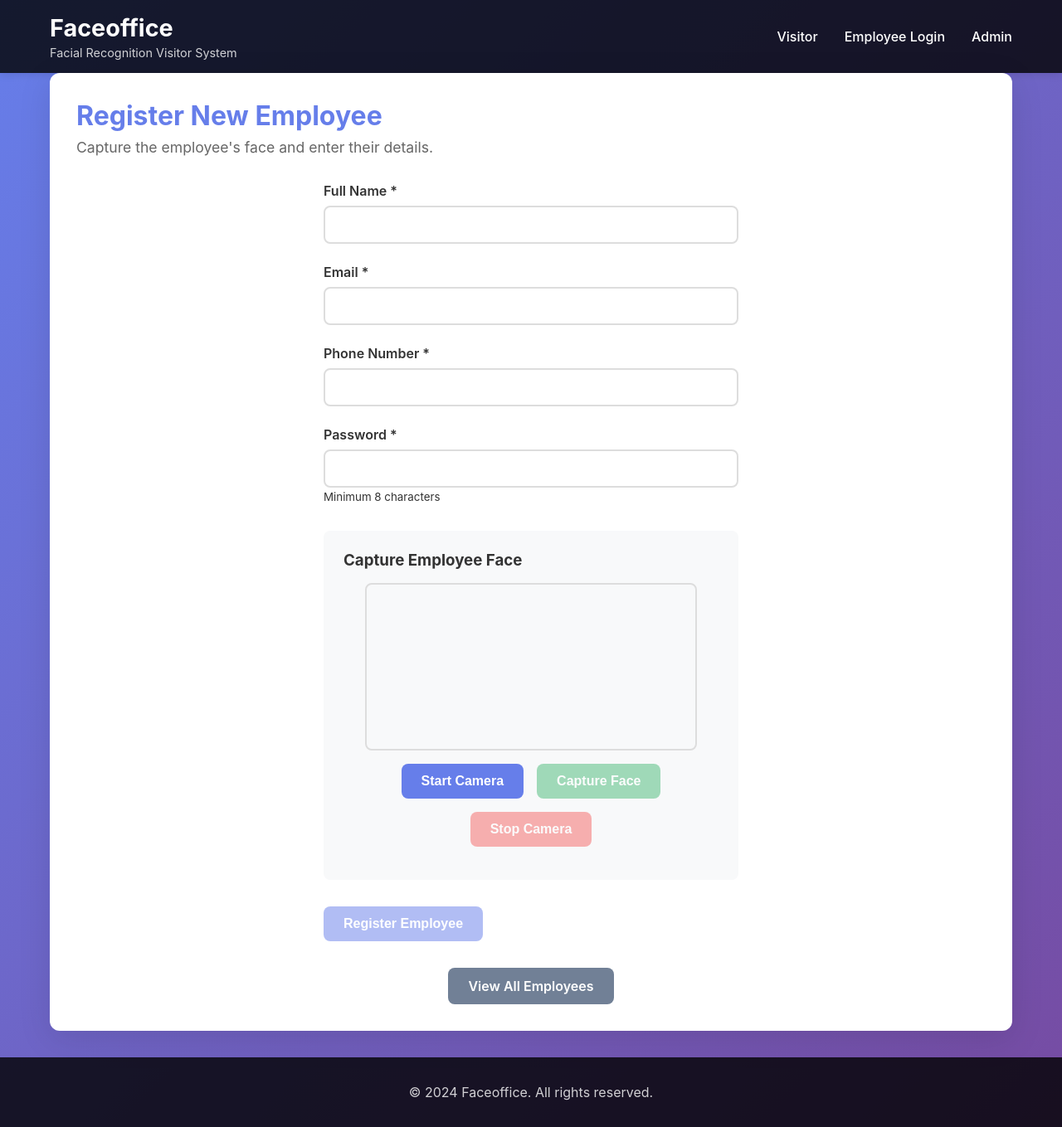
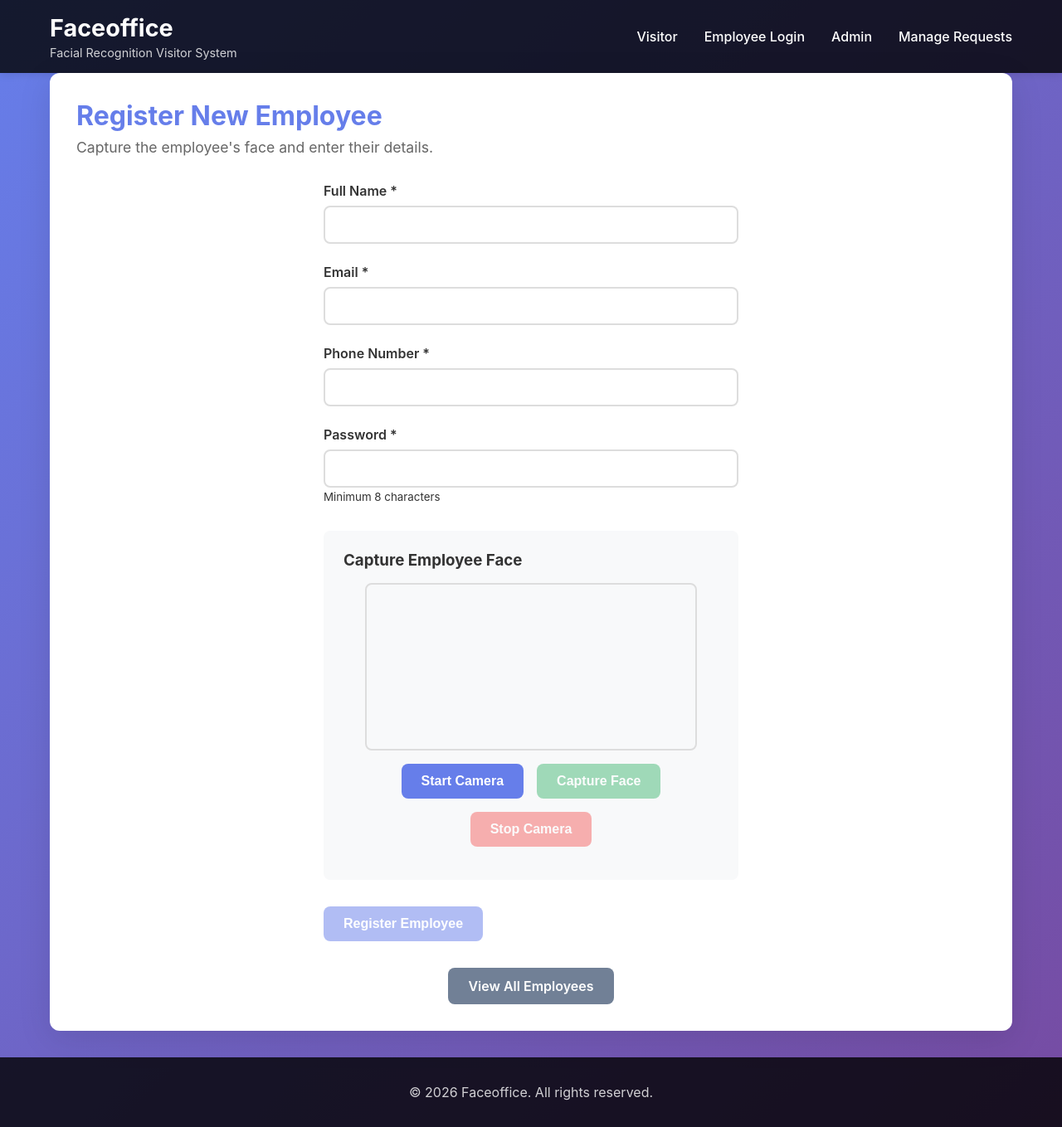
Before and after one commit to ShristiDCJ/Faceoffice, a Flask app: page /admin/register in a window 1280 px wide. Shown: the whole page at 83% size. Run offline with Flask 3, Linux system fonts and the light colour scheme.

Commit message:
Update base.html

```diff
--- a/app/templates/base.html
+++ b/app/templates/base.html
@@ -18,6 +18,7 @@
                 <a href="/visitor">Visitor</a>
                 <a href="/auth/login">Employee Login</a>
                 <a href="/admin/register">Admin</a>
+                <a href="/admin/requests">Manage Requests</a>
             </div>
         </div>
     </nav>
@@ -35,7 +36,7 @@
     </main>
 
     <footer>
-        <p>&copy; 2024 Faceoffice. All rights reserved.</p>
+        <p>&copy; 2026 Faceoffice. All rights reserved.</p>
     </footer>
 
     {% block extra_js %}{% endblock %}
```
